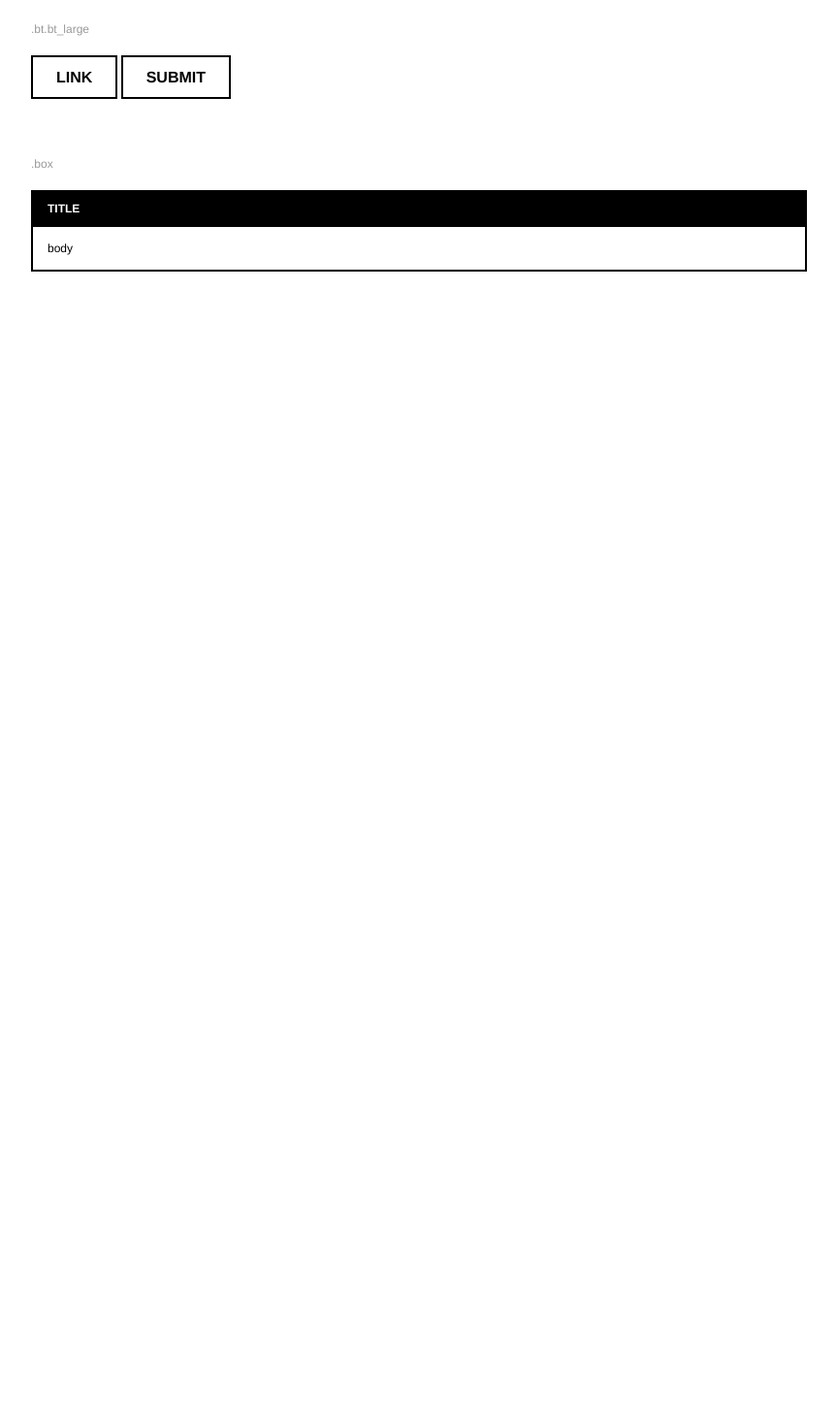
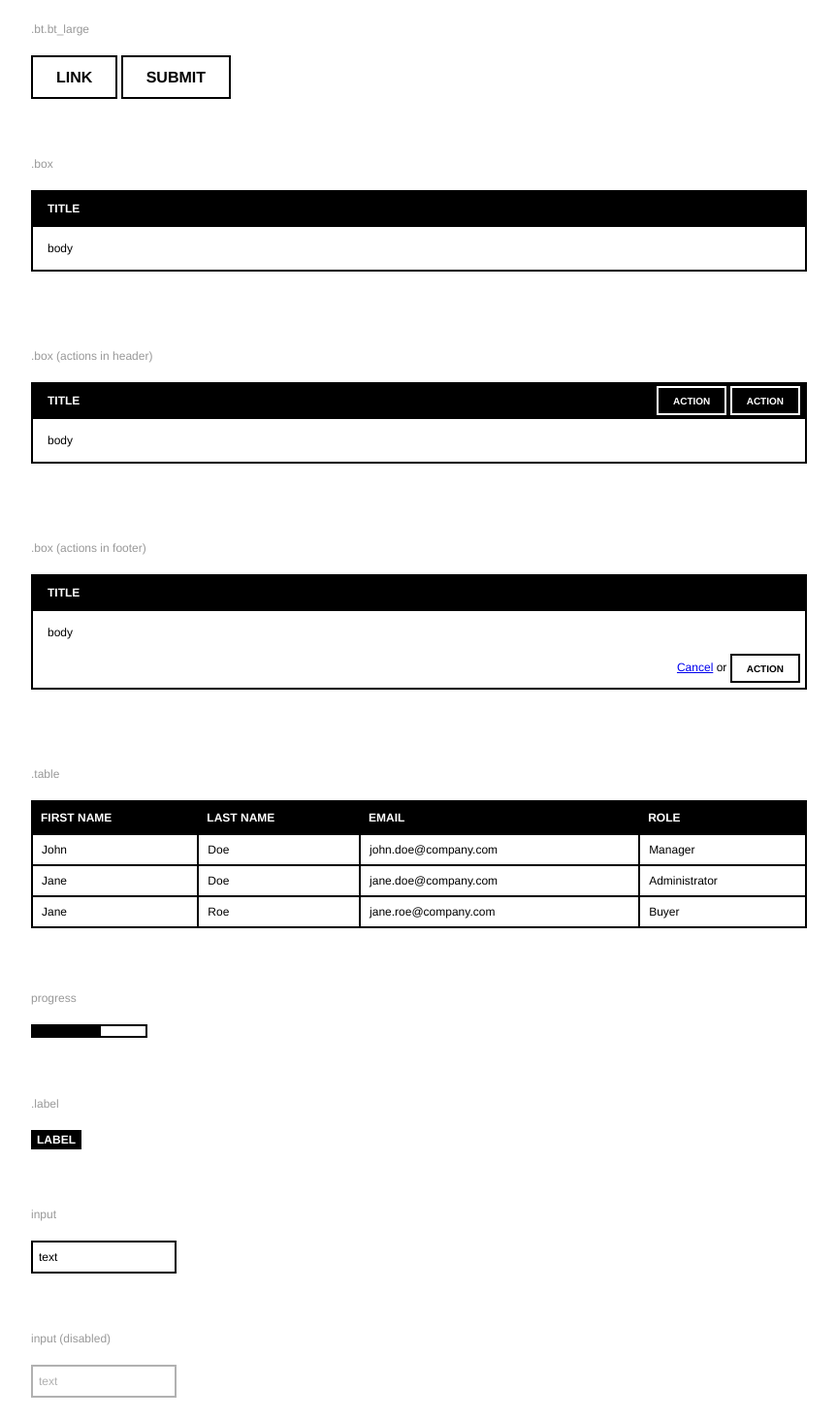
Before and after one commit to rafalbromirski/simple-ui, a plain HTML site: page index.html in a window 1280 px wide. Shown: the part 662-2126 px from the top of the page at 97% size, without its empty margins (208-1071 px from the left). Before the commit the page ends 1002 px from the top, so only its background shows below. Drawn offline with Linux system fonts and the light colour scheme.

Commit message:
components

```diff
--- a/index.html
+++ b/index.html
@@ -58,6 +58,91 @@
       <div class="box_body">body</div>
     </div>
   </div>
+
+  <div class="component">
+    <h2>.box (actions in header)</h2>
+    <div class="box">
+      <div class="box_head">
+        <h3>title</h3>
+        <div class="actions">
+          <a href="#" class="bt">Action</a>
+          <a href="#" class="bt">Action</a>
+        </div>
+      </div>
+      <div class="box_body">body</div>
+    </div>
+  </div>
+
+  <div class="component">
+    <h2>.box (actions in footer)</h2>
+    <div class="box">
+      <div class="box_head">
+        <h3>title</h3>
+      </div>
+      <div class="box_body">body</div>
+      <div class="box_foot">
+        <div class="actions">
+          <a href="#">Cancel</a> or
+          <a href="#" class="bt">Action</a>
+        </div>
+      </div>
+    </div>
+  </div>
+
+  <div class="component">
+    <h2>.table</h2>
+    <table class="table">
+      <thead>
+        <tr>
+          <th>First name</th>
+          <th>Last name</th>
+          <th>Email</th>
+          <th>Role</th>
+        </tr>
+      </thead>
+      <tbody>
+        <tr>
+          <td>John</td>
+          <td>Doe</td>
+          <td>john.doe@company.com</td>
+          <td>Manager</td>
+        </tr>
+        <tr>
+          <td>Jane</td>
+          <td>Doe</td>
+          <td>jane.doe@company.com</td>
+          <td>Administrator</td>
+        </tr>
+        <tr>
+          <td>Jane</td>
+          <td>Roe</td>
+          <td>jane.roe@company.com</td>
+          <td>Buyer</td>
+        </tr>
+      </tbody>
+    </table>
+  </div>
+
+  <div class="component">
+    <h2>progress</h2>
+    <progress value="60" max="100">60%</progress>
+  </div>
+
+  <div class="component">
+    <h2>.label</h2>
+    <span class="label">label</span>
+  </div>
+
+  <div class="component">
+    <h2>input</h2>
+    <input type="text" value="text" />
+  </div>
+
+  <div class="component">
+    <h2>input (disabled)</h2>
+    <input type="text" value="text" disabled="disabled" />
+  </div>
+
 </div>
 
 <!-- bottom script -->
--- a/sass/application.scss
+++ b/sass/application.scss
@@ -22,5 +22,9 @@ $legacy-support-for-mozilla: false;
 
 // --- simple ui: components -------------------------------------------------------------------------------------------
 
+@import "components/box";
 @import "components/buttons";
-@import "components/box";
+@import "components/inputs";
+@import "components/labels";
+@import "components/progress";
+@import "components/table";
--- a/sass/components/_box.scss
+++ b/sass/components/_box.scss
@@ -14,12 +14,50 @@
     color: #fff;
     position: relative;
 
-    h1, h2, h3, h4, h5, h6
+    #{headers(all)}
     {
       font: bold 12px/1.5em $simpleui-font-family;
       text-transform: uppercase;
       margin: 0;
       padding: 0;
+    }
+
+    .actions
+    {
+      position: absolute;
+      top: 2px;
+      right: 5px;
+
+      .bt
+      {
+        border-color: #fff;
+        color: #fff;
+
+        &:hover
+        {
+          background-color: #fff;
+          color: #000;
+        }
+      }
+    }
+  }
+
+  .box_foot
+  {
+    padding: 0 5px 5px;
+    text-align: right;
+  }
+
+  .box_head,
+  .box_foot
+  {
+    .actions
+    {
+      .bt
+      {
+        font-size: 10px;
+        vertical-align: middle;
+      }
     }
   }
 
--- /dev/null
+++ b/sass/components/_inputs.scss
@@ -0,0 +1,35 @@
+$inputs: 'input[type="text"], input[type="password"], input[type="email"], input[type="tel"], input[type="number"], input[type="datetime_picker"], input[type="date_picker"], textarea, select';
+
+#{$inputs}
+{
+  border: $simpleui-border-width solid $simpleui-base-color;
+  background: #fff;
+  color: #000;
+  font: 12px $simpleui-font-family;
+  padding: 8px 6px;
+  margin: 0;
+  width: 150px;
+  outline: none;
+  @include box-sizing(border-box);
+
+
+  &[disabled]
+  {
+    opacity: .3;
+    cursor: default;
+  }
+
+  &:not([disabled]):hover
+  {
+  }
+
+  &:not([disabled]):focus
+  {
+  }
+
+}
+
+select
+{
+  padding: 7px 6px;
+}
--- /dev/null
+++ b/sass/components/_labels.scss
@@ -0,0 +1,19 @@
+// @mixin label-ui($name, $color)
+// {
+//   &.label_#{$name}
+//   {
+//     background-color: $color;
+//   }
+// }
+
+// --- component: label ------------------------------------------------------------------------------------------------
+
+.label
+{
+  display: inline-block;
+  padding: 3px 6px;
+  font-weight: bold;
+  text-transform: uppercase;
+  color: #fff;
+  background-color: #000;
+}
--- /dev/null
+++ b/sass/components/_progress.scss
@@ -0,0 +1,18 @@
+// --- component: progress ---------------------------------------------------------------------------------------------
+
+progress
+{
+  height: 1.2em;
+  @include appearance(none);
+
+  &::-webkit-progress-bar
+  {
+    border: $simpleui-border-width solid $simpleui-base-color;
+    background: #fff;
+  }
+
+  &::-webkit-progress-value
+  {
+    background: #000;
+  }
+}
--- /dev/null
+++ b/sass/components/_table.scss
@@ -0,0 +1,66 @@
+// --- component: table (global) ---------------------------------------------------------------------------------------
+
+table
+{
+  width: 100%;
+  position: relative;
+  line-height: 1;
+}
+
+// --- component: table ------------------------------------------------------------------------------------------------
+
+.table
+{
+  border: $simpleui-border-width solid $simpleui-base-color;
+  margin: 0 0 5px;
+  border-collapse: separate;
+
+  thead
+  {
+    tr
+    {
+      th
+      {
+        border-bottom: $simpleui-border-width solid $simpleui-base-color;
+        border-left: $simpleui-border-width solid $simpleui-base-color;
+        padding: 10px 8px;
+        font-weight: bold;
+        text-transform: uppercase;
+        background: #000;
+        color: #fff;
+
+        &:first-child
+        {
+          border-left: none;
+        }
+      }
+    }
+  }
+
+  tbody
+  {
+    tr
+    {
+      td
+      {
+        border-left: $simpleui-border-width solid $simpleui-base-color;
+        border-top: $simpleui-border-width solid $simpleui-base-color;
+        padding: 9px;
+        background-color: #fff;
+
+        &:first-child
+        {
+          border-left: none;
+        }
+      }
+
+      &:first-child
+      {
+        td
+        {
+          border-top: none;
+        }
+      }
+    }
+  }
+}
--- a/sass/core/_variables.scss
+++ b/sass/core/_variables.scss
@@ -1,11 +1,14 @@
-// --- simple ui: variables --------------------------------------------------------------------------------------------
+// --- page: variables -------------------------------------------------------------------------------------------------
 
 $page-width: 800px;
 
+
+// --- simple ui: variables --------------------------------------------------------------------------------------------
+
 $simpleui-base-color: #000 !default;
-$simpleui-base-active-color: #000 !default;
+$simpleui-base-active-color: $simpleui-base-color !default;
 
-$simpleui-text-color: #000 !default;
+$simpleui-text-color: $simpleui-base-color !default;
 $simpleui-font-family: "HelveticaNeue-Light", "Helvetica Neue Light", "Helvetica Neue", Helvetica, Arial, "Lucida Grande", sans-serif !default;
 
-$simpleui-border-width: 2px;
+$simpleui-border-width: 2px !default;
```
Also changed, not shown: css/application.css.
